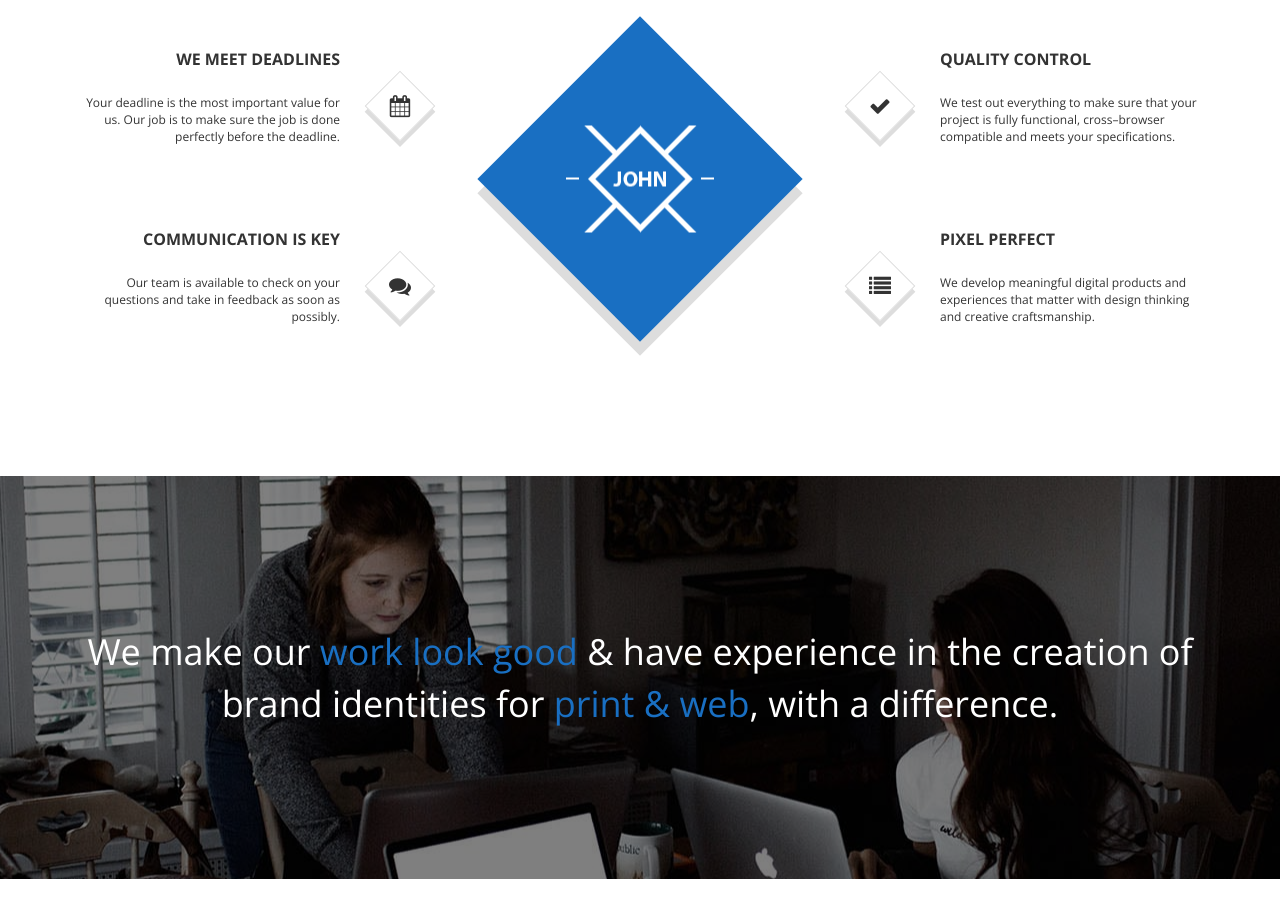
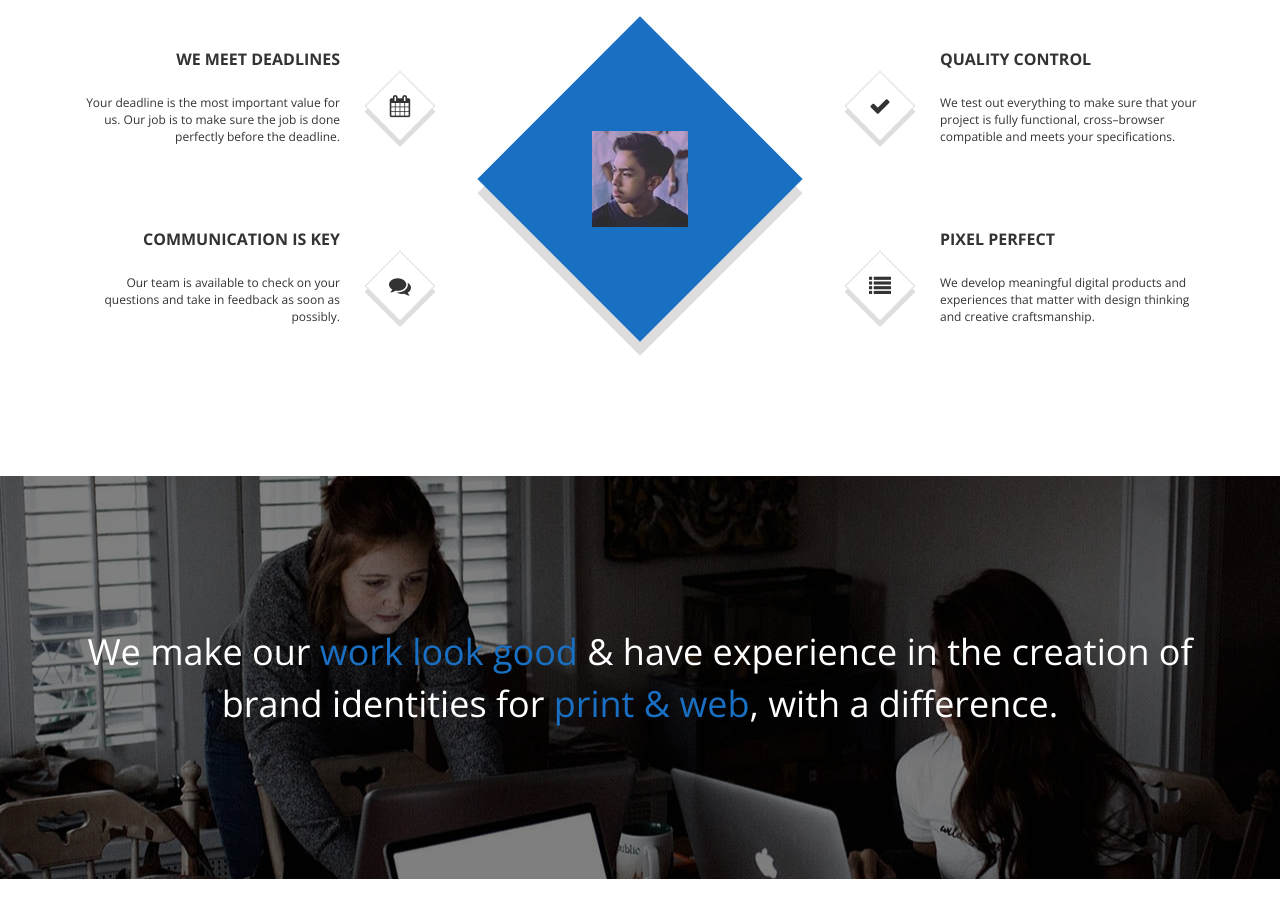
Before and after one commit to Ed-Diduro/projectfiles, a plain HTML site: page index.html in a window 1280 px wide. Shown: the part 1080-1997 px from the top of the page. Drawn offline with nearby package versions, Linux system fonts and the light colour scheme.

Commit message:
Add files via upload

```diff
--- a/index.html
+++ b/index.html
@@ -137,7 +137,7 @@
 					</div>
 					<div class="col-sm-4">
 						<div class="big-rectangle">
-							<img src="assets/img/john-logo.png" alt="">
+							<img src="assets/img/ed-logo.jpg" alt="">
 						</div><!-- /.big-rectangle -->
 					</div>
 					<div class="col-sm-4">
```
Also changed, not shown: assets/img/ed-logo.jpg (added).
